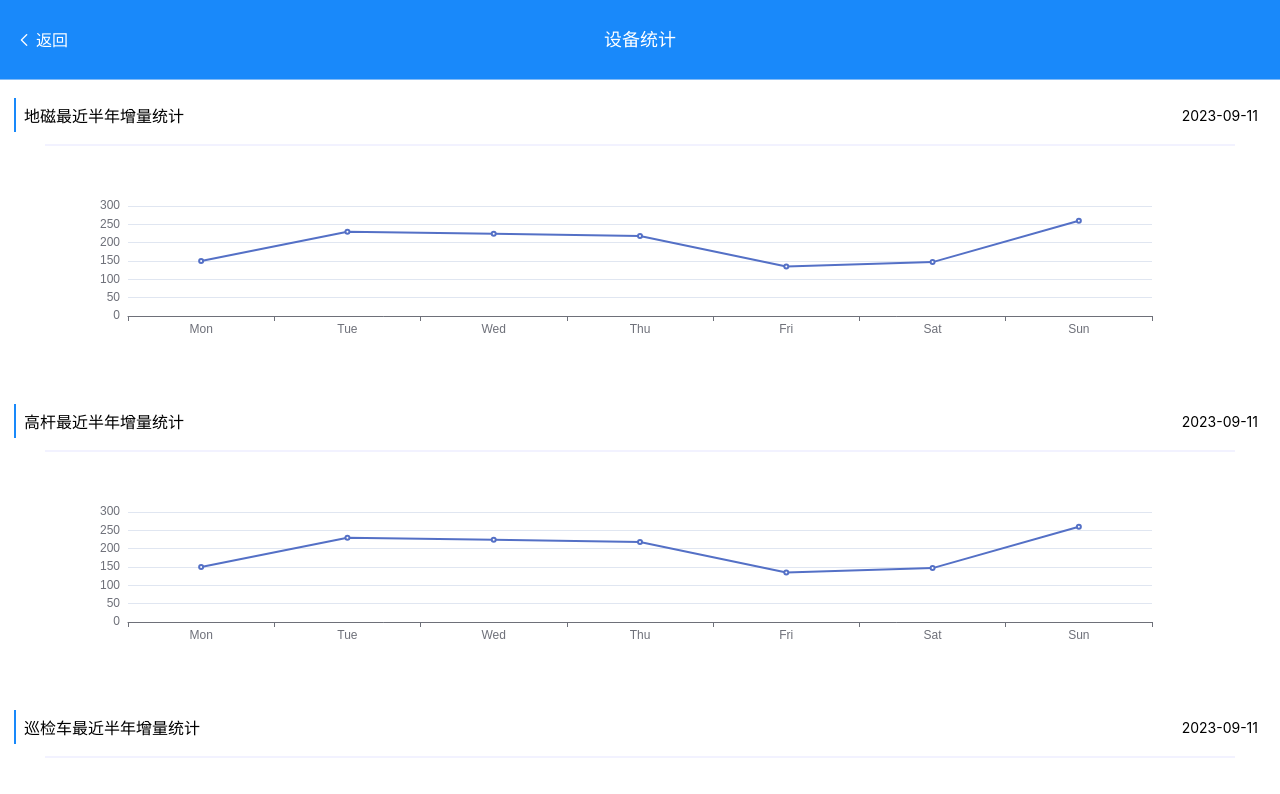
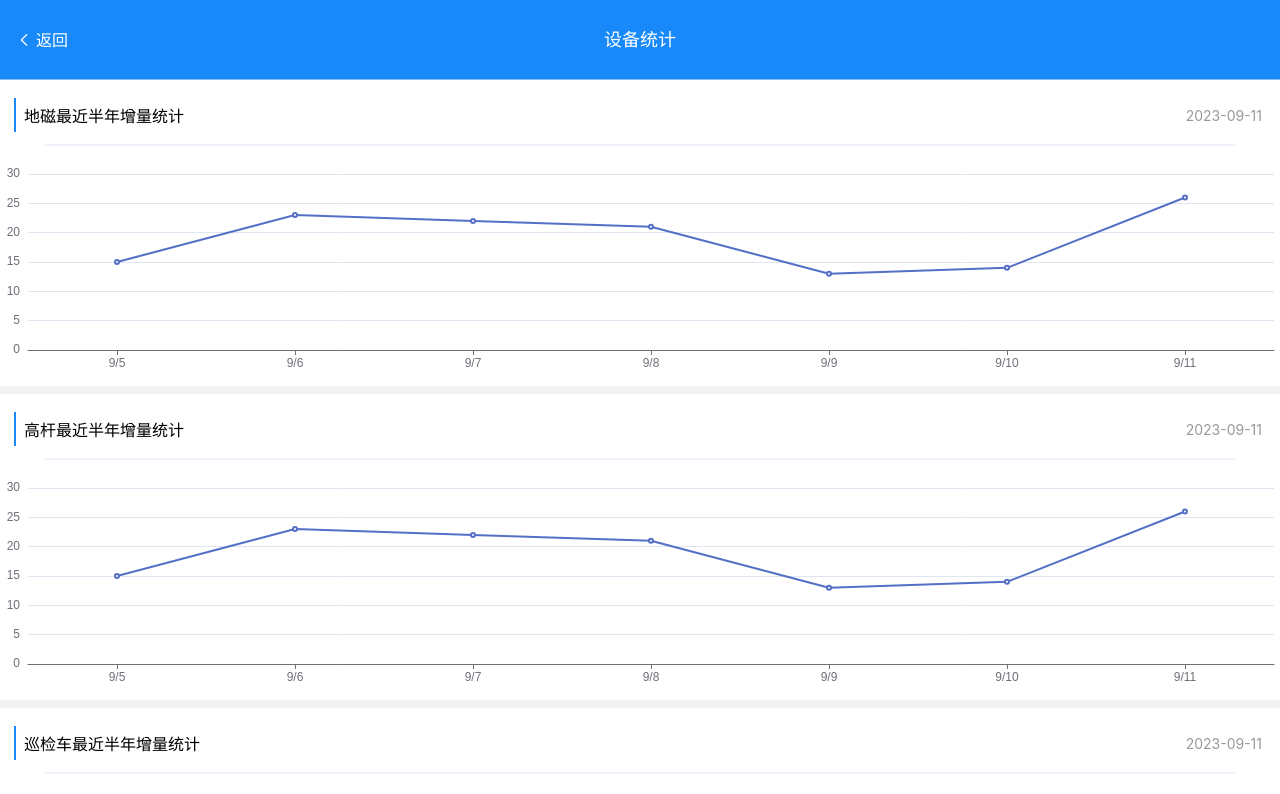
Before and after one commit to Yand-hi/mobile, a Vue app: page /#/deviceStat in a window 1280 px wide. Shown: the top 794 px of the page. Built offline with nearby package versions, Linux system fonts and the light colour scheme.

Commit message:
[chore] echarts 图表样式优化

```diff
--- a/src/components/commonTitle.vue
+++ b/src/components/commonTitle.vue
@@ -1,19 +1,21 @@
 <template>
+  <div>
     <div class="wrapper">
       <span>{{ title }}</span>
       <span class="date">
         <span>{{ formatDate() }}</span>
-      <van-icon @click="() => show = true" v-if="editable" name="clock-o" color="#1989fa" />
+        <van-icon @click="openDatePicker" v-if="editable" name="clock-o" color="#1989fa" />
       </span>
     </div>
     <div class="line"></div>
-  <van-popup v-model="show" position="top" :overlay="false">
-    <van-datetime-picker v-model="currentDate" type="date" :min-date="minDate" />
+    <van-popup v-model="show" position="bottom" :overlay="false">
+      <van-date-picker v-model="currentDate" type="date" :min-date="minDate" title="选择日期" />
     </van-popup>
+  </div>
 </template>
 
 <script setup>
-import { ref } from "vue";
+import { ref } from 'vue';
 
 defineProps({
   title: String,
@@ -21,7 +23,7 @@ defineProps({
 })
 
 const show = ref(false)
-const minDate = ref(new Date())
+const minDate = ref(new Date(1900, 0, 1))
 const currentDate = ref(new Date())
 
 function formatDate() {
@@ -32,8 +34,9 @@ function formatDate() {
   return `${year}-${month}-${day}`;
 }
 
-function changeDate() {
-
+function openDatePicker() {
+  console.log('open');
+  show.value = true;
 }
 </script>
 
@@ -43,7 +46,7 @@ function changeDate() {
   justify-content: space-between;
   align-items: center;
   margin: 18px 14px 12px;
-  padding: 5px 8px;
+  padding: 5px 4px 5px 8px;
   border-left: 2px solid #1989fa;
 }
 
@@ -60,6 +63,7 @@ function changeDate() {
 
   >span {
     font-size: 14px;
+    color: #999;
   }
 }
 
--- a/src/components/layout.vue
+++ b/src/components/layout.vue
@@ -22,7 +22,6 @@ const route = useRoute()
 .layout-wrapper {
   position: relative;
   width: 100vw;
-  /* height: 100vh; */
 }
 
 .navbar {
--- a/src/page/statistics/chart/chart.js
+++ b/src/page/statistics/chart/chart.js
@@ -14,7 +14,11 @@ function getLineOptions(data) {
   const lineOptions = {
     xAxis: {
       type: 'category',
-      data: ['Mon', 'Tue', 'Wed', 'Thu', 'Fri', 'Sat', 'Sun']
+      data: ['9/5', '9/6', '9/7', '9/8', '9/9', '9/10', '9/11'],
+      boundaryGap: true,
+      axisTick: {
+        alignWithLabel: true
+      }
     },
     yAxis: {
       type: 'value'
@@ -22,9 +26,15 @@ function getLineOptions(data) {
     series: [
       {
         type: 'line',
-        data: [150, 230, 224, 218, 135, 147, 260],
+        data: [15, 23, 22, 21, 13, 14, 26],
       }
-    ]
+    ],
+    grid: {
+      top: '28px',
+      left: '28px',
+      right: '6px',
+      bottom: '36px'
+    }
   };
 
   return lineOptions;
@@ -46,13 +56,18 @@ function getPieOptions(data) {
         return name + ' ' + value + '元';
       }
     },
+    color: ['#3aa1ff', '#f2637b', '#fbd437', '#4ecb73', '#36cbcb'],
     series: [
       {
-        name: 'Access From',
+        name: '',
         type: 'pie',
         radius: ['40%', '60%'],
         center: ['35%', '50%'],
         avoidLabelOverlap: false,
+        // top: '10px',
+        // left: '28px',
+        // right: '6px',
+        // bottom: '36px',
         label: {
           show: false,
           position: 'left'
@@ -69,7 +84,10 @@ function getPieOptions(data) {
         },
         data: data
       }
-    ]
+    ],
+    grid: {
+      top: '28px',
+    }
   };
 
   return pieOptions;
@@ -79,7 +97,11 @@ function getBarOptions(data) {
   const barOptions = {
     xAxis: {
       type: 'category',
-      data: ['Mon', 'Tue', 'Wed', 'Thu', 'Fri', 'Sat', 'Sun']
+      data: ['9/5', '9/6', '9/7', '9/8', '9/9', '9/10', '9/11'],
+      boundaryGap: true,
+      axisTick: {
+        alignWithLabel: true
+      }
     },
     yAxis: {
       type: 'value'
@@ -87,9 +109,19 @@ function getBarOptions(data) {
     series: [
       {
         type: 'bar',
-        data: [120, 200, 150, 80, 70, 110, 130]
+        data: [24, 66, 55, 80, 70, 32, 18],
+        barWidth: '24px',
+        itemStyle: {
+          color: '#3aa1ff'
+        },
       }
-    ]
+    ],
+    grid: {
+      top: '28px',
+      left: '28px',
+      right: '6px',
+      bottom: '36px'
+    }
   };
 
   return barOptions;
--- a/src/page/statistics/components/commonChart.vue
+++ b/src/page/statistics/components/commonChart.vue
@@ -1,8 +1,9 @@
 <template>
   <common-title :title="title" :value="value" :editable="editable" />
-  <div class="wrapper">
+  <div>
     <div id="chart" ref="chartRef"></div>
   </div>
+  <div class="blank"></div>
 </template>
 
 <script setup>
@@ -29,4 +30,13 @@ onMounted(() => {
   width: 100%;
   height: 240px;
 }
+
+.blank {
+  height: 8px;
+  background-color: #f2f2f2;
+
+  &:last-child {
+    display: none;
+  }
+}
 </style>
--- a/src/page/statistics/components/device.vue
+++ b/src/page/statistics/components/device.vue
@@ -6,7 +6,7 @@
 </template>
 
 <script setup>
-import { ref } from 'vue'
+import { ref } from 'vue';
 
 const list = ref([
   { title: '地磁', value: 0 },
```
Also changed, not shown: 1 other file (tests, documents, lock files or other folders). Lines whose indentation alone changed are shown as unchanged.
